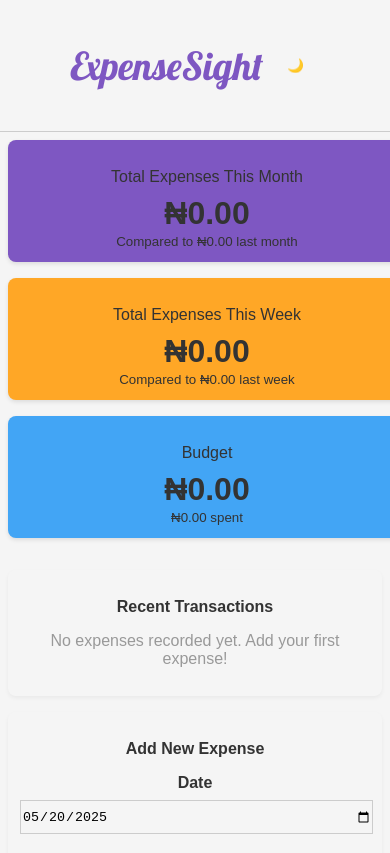
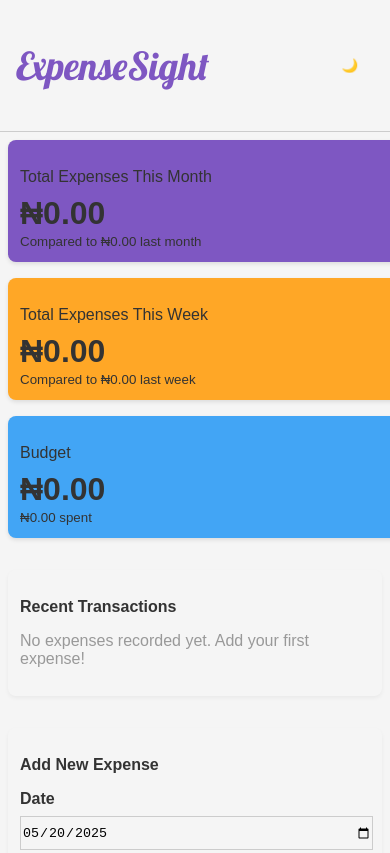
Before and after one commit to mimidev247/expenses-tracker, a plain HTML site: page index.html in a window 390 px wide. Shown: the top 853 px of the page. Drawn offline with Linux system fonts and the light colour scheme.

Commit message:
commit change

```diff
--- a/style.css
+++ b/style.css
@@ -212,36 +212,27 @@ body.dark-mode header {
         display: flex;
         flex-direction: row;
         align-items: center;
-        justify-content: center; /* Center header content */
-        padding: 1rem 0.5rem;
+        justify-content: space-between;
+        padding: 1rem;
         gap: 0.5rem;
-        text-align: center;
     }
     .container {
         padding: 0.5rem;
-        max-width: 500px;
-        margin: 0 auto; /* Center container */
     }
     .cards {
         flex-direction: column;
         gap: 1rem;
-        align-items: center; /* Center cards */
     }
     .cards > div {
         width: 100%;
         min-width: 0;
         font-size: 1rem;
         padding: 0.75rem;
-        margin: 0 auto;
-        text-align: center;
     }
     .form-section,
     .budget-section,
     .transaction-section {
         padding: 0.75rem;
-        max-width: 400px;
-        margin: 0 auto 1rem auto;
-        text-align: center;
     }
     .form-row {
         flex-direction: column;
@@ -251,9 +242,6 @@ body.dark-mode header {
     .budget-section button {
         width: 100%;
         align-self: stretch;
-    }
-    h1, h2, h3 {
-        text-align: center;
     }
     h1 {
         font-size: 1.5rem;
@@ -266,6 +254,5 @@ body.dark-mode header {
     }
     footer {
         font-size: 0.8rem;
-        text-align: center;
     }
 }
```
